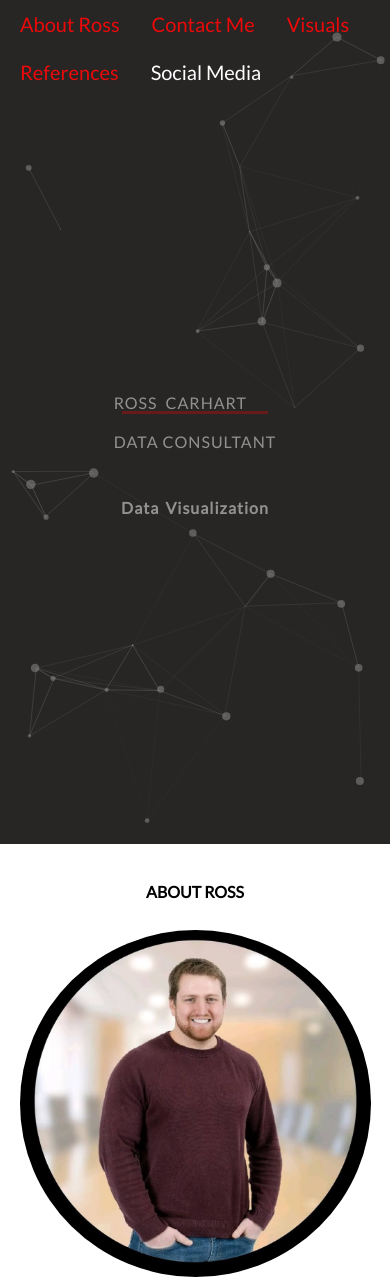
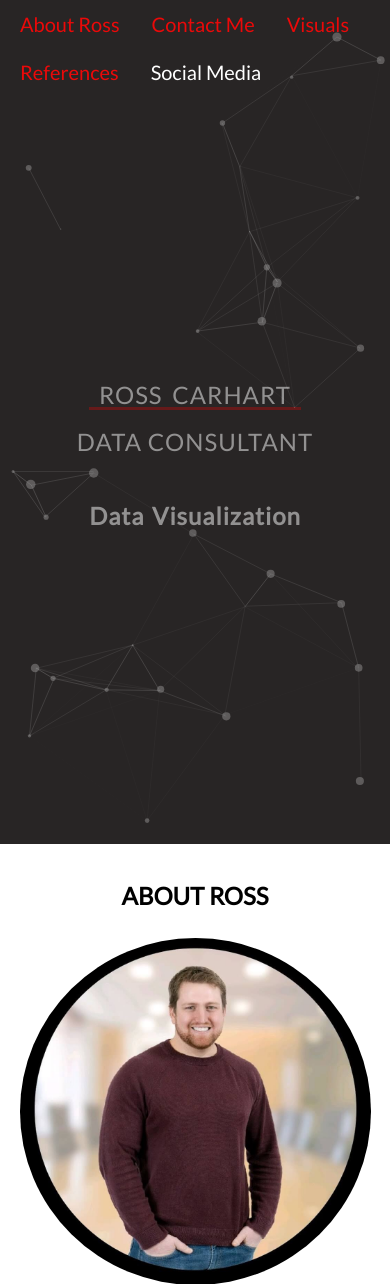
Before and after one commit to rcarhart/rcarhart.github.io, a PHP site: page / in a window 390 px wide. Shown: the top 1284 px of the page. Run offline with PHP 8.4, Linux system fonts and the light colour scheme; style sheets or scripts are compiled from the project's sources; some libraries are stand-ins or nearby versions.

Commit message:
hi center aligned

```diff
--- a/resources/css/style.css
+++ b/resources/css/style.css
@@ -229,6 +229,7 @@ h1 {
     word-spacing: 4px;
     letter-spacing: 1px;
     margin-bottom: 20px;
+    text-align: center;
 }
 
 h2 {
@@ -540,7 +541,7 @@ footer {
 /* ----------------------------------------------- */
 @media only screen and (max-width: 768px) {
     h1, h2, h3, h4, h5, h6 {
-        font-size: medium; /* Adjust font size */
+        font-size: x-large; /* Adjust font size */
     }
 
     .navbar li {
```
